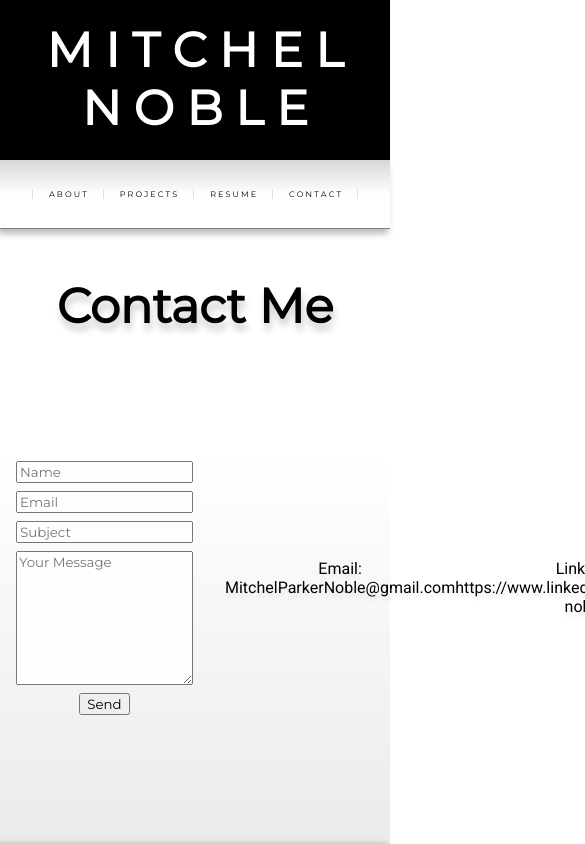
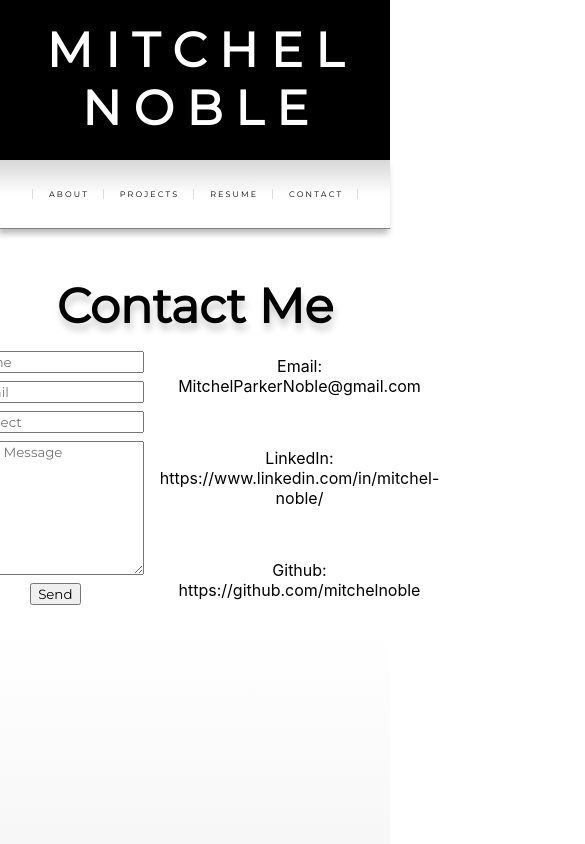
Before and after one commit to mitchelnoble/portfolio-website, a React (Create React App) app: page /Contact in a window 390 px wide. Shown: the top 844 px of the page, 585 px wide, since content can reach past the window. Built offline with nearby package versions, Linux system fonts and the light colour scheme.

Commit message:
changed resume link to direct photo

```diff
--- a/src/screens/Contact/Contact.jsx
+++ b/src/screens/Contact/Contact.jsx
@@ -26,7 +26,6 @@ export default function Contact() {
         <h1 className="contact-me-title">Contact Me</h1>
       </div>
       <div className="form-and-details">
-      <div className="contact-form">
         <form onSubmit={sendEmail} className="the-form">
           <input
             type="text"
@@ -58,16 +57,13 @@ export default function Contact() {
         </form>
 
         <div className="contact-details-container">
-          <div className="information-container">
             <p>Email: MitchelParkerNoble@gmail.com</p>
             <br />
             <p>LinkedIn: https://www.linkedin.com/in/mitchel-noble/ </p>
             <br />
             <p>Github: https://github.com/mitchelnoble</p>
-          </div>
       </div>
         </div>
-      </div>
     </>
   );
 }
--- a/src/screens/Resume/Resume.jsx
+++ b/src/screens/Resume/Resume.jsx
@@ -4,7 +4,7 @@ import '../../styles/screens/Resume.css'
 export default function Resume() {
   return (
     <>
-      <a href="https://www.docdroid.net/SNH37X6/mitchel-noble-pdf">
+      <a href="https://i.imgur.com/uy65FUj.png">
       <img src="https://i.imgur.com/uy65FUjl.png" alt="Mitchel Noble Resume" className="resume-image"></img>
       </a>
     </>
--- a/src/styles/screens/Contact.css
+++ b/src/styles/screens/Contact.css
@@ -63,23 +63,20 @@
 
 @media only screen and (max-width: 400px) {
   .form-and-details {
-    display: flex;
-    flex-flow: column wrap;
-    justify-content: flex-start;
+    display: grid;
+    grid-template-areas: "A1 A2 A3";
+    grid-template-rows: 1fr 1fr 1fr;
+    justify-content: center;
     align-items: center;
   }
   .contact-form {
     width: 100;
-    display: flex;
-    /* flex-flow: column;
-    justify-content: flex-start;
-    align-items: center; */
+    grid-area: A1;
   }
-  .information-container {
+  .contact-details-container {
     font-size: 1rem;
     width: 100;
-    display: inline flex;
-    justify-content: flex-end;
+    grid-area: A3;
   }
 
 
```
